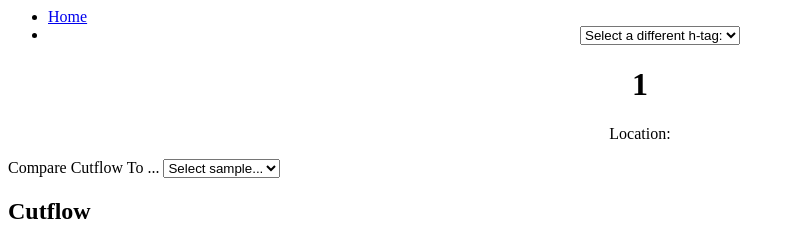
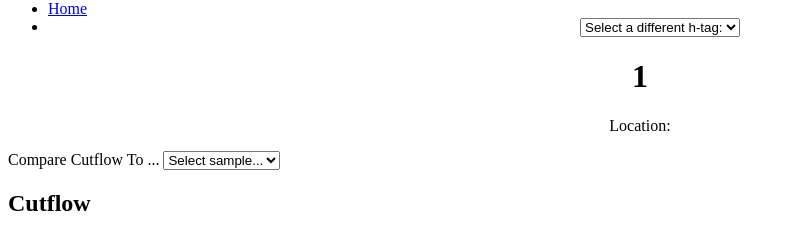
Before and after one commit to Rob-MFn-Fletcher/MxAODStatusPage, a PHP site: page /samplePage/samplePage.php?s=1 in a window 1280 px wide. Shown: the top 238 px of the page, without its empty margins (0-795 px from the left). Run offline with PHP 8.4, Linux system fonts and the light colour scheme; data that the repository does not hold is empty.

Commit message:
local change to merge

```diff
--- a/css/mystyle.css
+++ b/css/mystyle.css
@@ -26,6 +26,10 @@ nav .navbar-header {
 /************************
 **  Main content
 ************************/
+body {
+    padding-top: 0px;
+    margin-top: 0px;
+}
 form {
   text-align: center;
 }
```
